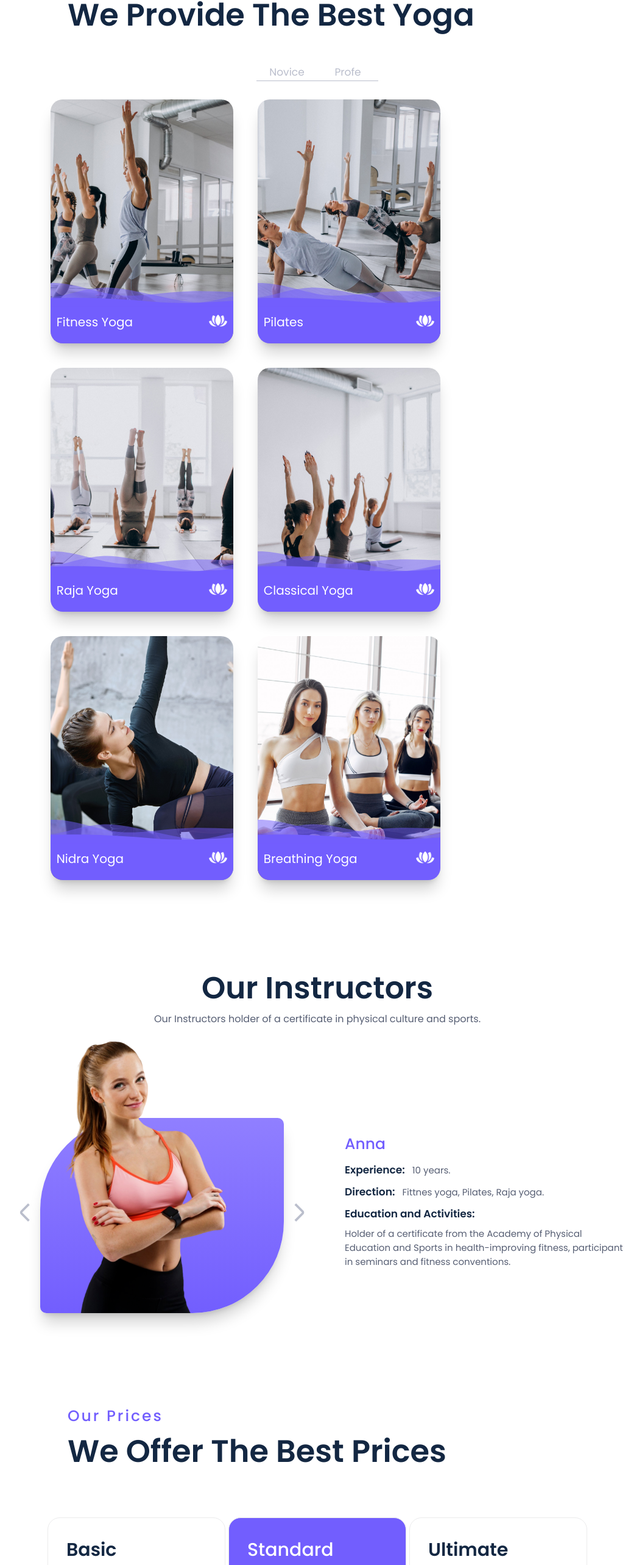
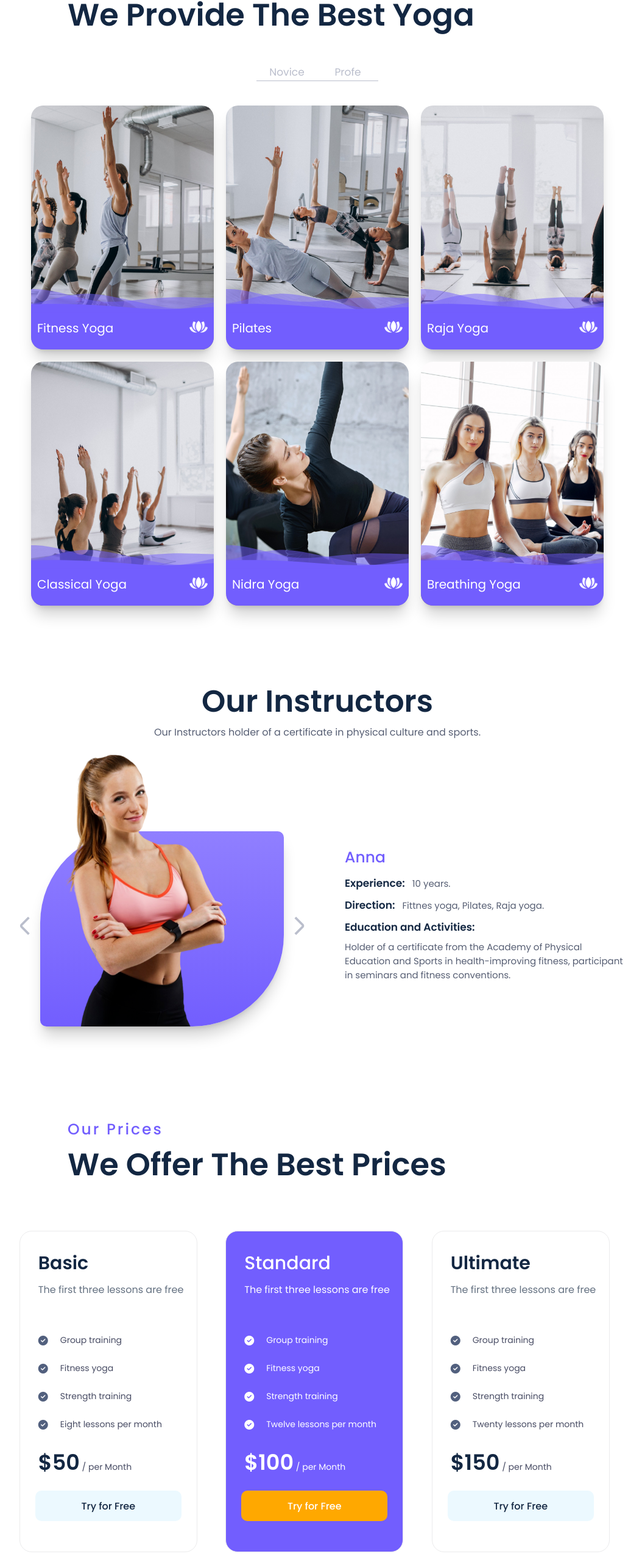
Before and after one commit to Valerij-Hering/yoga, a React (Create React App) app: page / in a window 1280 px wide. Shown: the part 1641-4207 px from the top of the page at 61% size, without its empty margins (119-1173 px from the left). Built offline with nearby package versions, Linux system fonts and the light colour scheme; a web font is replaced by a local one.

Commit message:
Add files via upload

```diff
--- a/src/App.css
+++ b/src/App.css
@@ -254,8 +254,6 @@ body {
   width: 300px;
   right: 0px;
   top: 50px;
-  transition: ease 0.5s;
-
 }
 
 .home-par2 {
@@ -445,9 +443,11 @@ transition: .25s;
 .container-product {
   display: flex;
   flex-wrap: wrap;
-  width: 71.6%;
+  max-width: 940px;
   margin: 10px auto;
-
+  display: grid;
+    grid-template-columns: repeat(auto-fit, minmax(300px, 1fr));
+    grid-gap: 20px;
 }
 
 .product-card {
@@ -456,7 +456,7 @@ transition: .25s;
   display: flex;
   flex-direction: column;
   justify-content: flex-end;
-  margin: 20px;
+
   border-radius: 20px;
   background-size: cover;
   background-position: center;
@@ -550,7 +550,7 @@ transition: .25s;
 .filterBtn-box {
   display: flex;
   justify-content: center;
-  margin-top: 40px;
+  margin: 40px 0;
 }
 
 .filter-btn-right {
@@ -732,11 +732,12 @@ transition: .25s;
 /* TARIF ******************************************************************************************************************************************/
 
 .container-tarif {
-  width: 70%;
+  width: 78%;
   display: flex;
   padding: 50px 0;
-  align-items: center;
-  justify-content: space-evenly;
+  display: grid;
+    grid-template-columns: repeat(auto-fit, minmax(290px, 1fr));
+    grid-gap: 17px;
   margin: 0 auto;
 }
 
@@ -781,7 +782,7 @@ transition: .25s;
 
 .box-price {
  width: 290px;
-
+  margin: 0 10px;
  border: #ebebec 1px solid;
  border-radius: 20px;
 }
@@ -1083,20 +1084,23 @@ margin-bottom: 300px;
     width: 87%;
   }
 
+
+
 }
 
-@media all and (max-width: 1190px) {
-  .container-product {
-    width: 61%;
+
+
+@media all and (max-width: 1173px) {
+  .container-tarif {
+    max-width: 600px;
   }
 }
 
-@media all and (max-width: 1130px) {
+@media all and (max-width: 1095px) {
   .container-product {
-    width: 90%;
+    max-width: 620px;
   }
 }
-
 
 @media all and (max-width: 1030px) {
   .about-header {
@@ -1131,10 +1135,6 @@ margin-bottom: 300px;
   .travel-point-tittle2 {
     margin-left: 0px;
     text-align: center;
-  }
-
-  .container-product {
-    width: 100%;
   }
 
   .container-trainer {
@@ -1174,9 +1174,19 @@ margin-bottom: 300px;
 
 }
 
+@media all and (max-width: 780px) {
+  .container-tarif {
+    max-width: 290px;
+  }
+}
+
+@media all and (max-width: 727px) {
+  .container-product {
+    max-width: 300px;
+  }
+}
+
 @media all and (max-width: 500px)  {
-
-
 
   .link {
     display: none;
@@ -1189,10 +1199,6 @@ margin-bottom: 300px;
 
   .container-logo {
     margin-left: 30px;
-  }
-
-  .container-product {
-    width: 80%;
   }
 
   .home-par2 {
```
Also changed, not shown: src/Home.js (+0 -31 lines).
